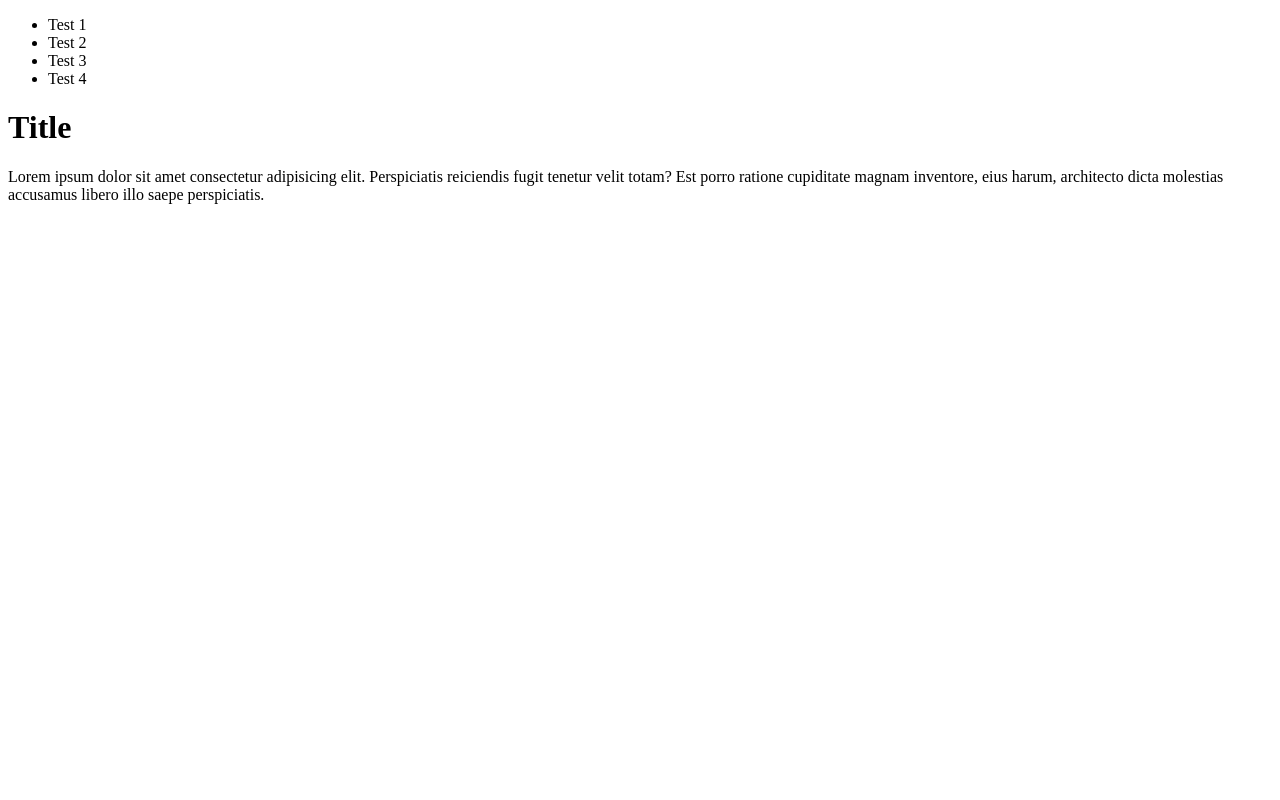
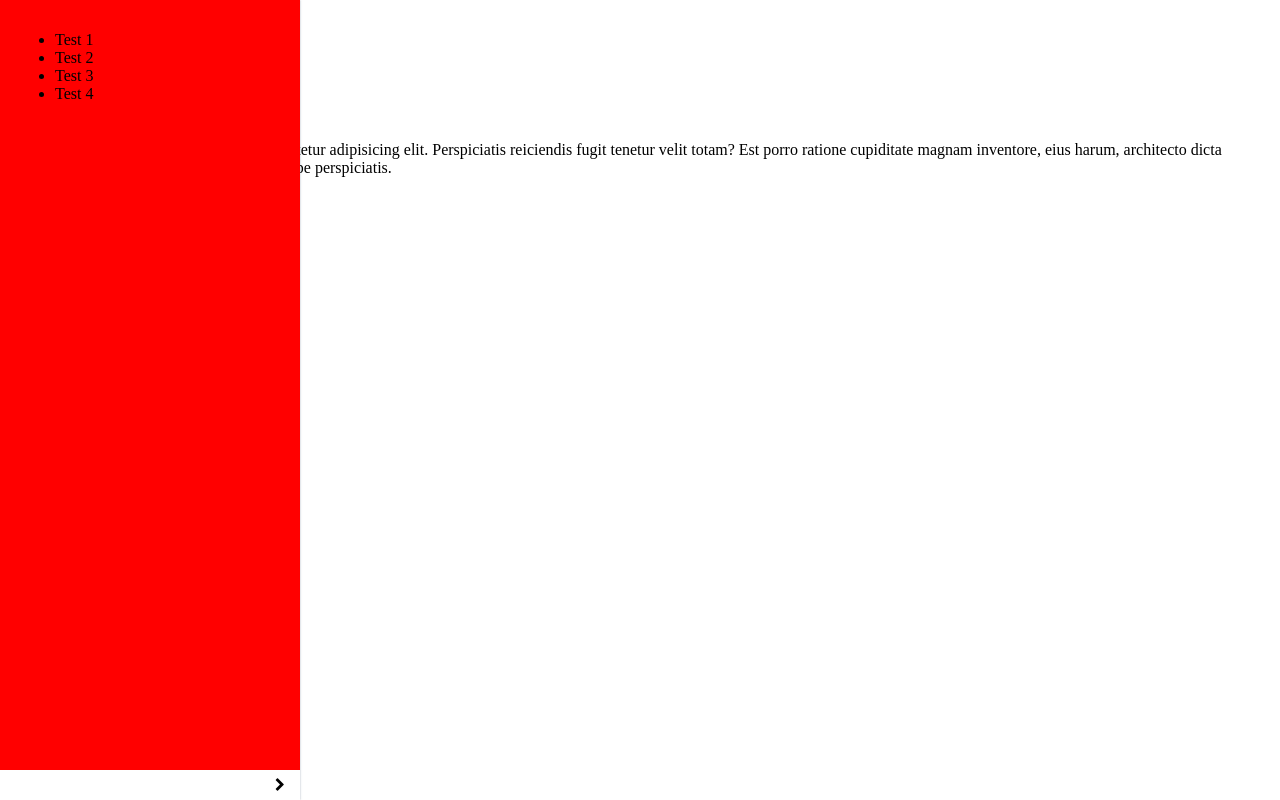
Before and after one commit to ivijan/flexible-sidebar-layout, an Angular app: page / in a window 1280 px wide. Built offline with nearby package versions, Linux system fonts and the light colour scheme; what angular-font-awesome would draw is missing.

Commit message:
FSL - component optimization & font awesome fix

```diff
--- a/src/app/app.component.html
+++ b/src/app/app.component.html
@@ -1,4 +1,4 @@
-<fsl-flexible-sidebar-layout>
+<app-flexible-sidebar-layout>
   <div class="page-sidebar">
     <ul>
       <li>
@@ -24,4 +24,4 @@
       <p>Lorem ipsum dolor sit amet consectetur adipisicing elit. Perspiciatis reiciendis fugit tenetur velit totam? Est porro ratione cupiditate magnam inventore, eius harum, architecto dicta molestias accusamus libero illo saepe perspiciatis.</p>
     </div>
   </div>
-</fsl-flexible-sidebar-layout>
+</app-flexible-sidebar-layout>
--- a/src/app/app.component.ts
+++ b/src/app/app.component.ts
@@ -7,4 +7,10 @@ import { Component } from '@angular/core';
 })
 export class AppComponent {
   title = 'app';
+
+  toggleSidebar(event) {
+    event.preventDefault();
+    const flexRoot = document.getElementsByClassName('flex-layout-wrapper') as HTMLCollection;
+    flexRoot[0].classList.toggle('flex-layout-closed');
+  }
 }
--- a/src/app/flexible-sidebar-layout/flexible-sidebar-layout.component.scss
+++ b/src/app/flexible-sidebar-layout/flexible-sidebar-layout.component.scss
@@ -0,0 +1,163 @@
+//variables
+$flex-sidebar-width: 300px;
+$flex-sidebarCollapsed-width: 56px;
+$flex-media-breakpoint-m: 1440px;
+$flex-media-breakpoint-s: 1024px;
+$flex-button-padding: 15px;
+$flex-button-height: $flex-button-padding * 2;
+//wrapper
+.flex-layout-wrapper {
+  height: 100%;
+  overflow: hidden;
+}
+
+//sidebar
+.flex-layout-sidebar {
+  width: $flex-sidebar-width;
+  height: 100%;
+  position: absolute;
+  top: 0;
+  vertical-align: top;
+  z-index: 1;
+  box-shadow: 0 0 2px rgba(111, 124, 145, 0.58);
+  transition: transform 0.5s;
+  @media (max-width: $flex-media-breakpoint-s) {
+    &:not(.flex-layout-closed) {
+      transition: width 0.5s, visibility 0s;
+    }
+    .flex-layout-closed>& {
+      visibility: hidden;
+      width: 0;
+      transition: width 0.5s, visibility 0.5s 0.5s;
+    }
+  }
+  @media (max-width: $flex-media-breakpoint-m) and (min-width: $flex-media-breakpoint-s + 1px) {
+    .flex-layout-collapsible:not(.flex-layout-uncollapse)>& {
+      width: $flex-sidebarCollapsed-width;
+      &:hover {
+        width: $flex-sidebar-width;
+        transition: width 0.5s;
+      }
+    }
+    .flex-layout-uncollapse>& {
+      width: $flex-sidebar-width;
+    }
+  }
+}
+
+.flex-layout-sidebar-header {
+  text-align: right;
+  background-color: #fff;
+  width: 100%;
+  .flex-layout-closed & {
+    visibility: hidden;
+  }
+}
+
+.flex-layout-sidebar-content {
+  overflow: hidden;
+  height: 100%;
+  @media (max-width: $flex-media-breakpoint-m) and (min-width: $flex-media-breakpoint-s + 1px) {
+    height: calc(100% - #{$flex-button-height});
+  }
+}
+
+.flex-layout-sidebar-header,
+.flex-layout-header-button {
+  display: none;
+}
+
+@media (max-width: $flex-media-breakpoint-s) {
+  .flex-layout-sidebar-header {
+    display: inline-block;
+  }
+  .flex-layout-header-button {
+    .flex-layout-closed & {
+      display: inline-block;
+    }
+  }
+}
+
+.flex-layout-sidebar-header-btn,
+.flex-layout-sidebar-footer-btn {
+  display: inline-block;
+  box-sizing: border-box;
+}
+
+.flex-layout-sidebar-header-btn,
+.flex-layout-sidebar-footer-btn,
+.flex-layout-header-button {
+  height: $flex-button-height;
+  font: normal normal normal 14px/1 FontAwesome;
+  line-height: $flex-button-height;
+  text-decoration: none;
+  color: #000;
+  padding: 0 $flex-button-padding;
+}
+
+.flex-layout-sidebar-header-btn {
+  width: 100%;
+  text-align: center;
+  &:before {
+    content: "\f00d";
+  }
+}
+
+.flex-layout-header-button {
+  &:before {
+    content: "\f0c9";
+  }
+}
+
+.flex-layout-sidebar-footer-btn {
+  width: 100%;
+  text-align: right;
+  &:before {
+    content: "\f054";
+  }
+  .flex-layout-uncollapse & {
+    &:before {
+      content: "\f053";
+    }
+  }
+}
+
+.flex-layout-sidebar-footer {
+  display: none;
+  @media (max-width: $flex-media-breakpoint-m) and (min-width: $flex-media-breakpoint-s + 1px) {
+    display: block;
+  }
+}
+
+//content
+.flex-layout-content {
+  width: calc(100% - #{$flex-sidebar-width});
+  height: 100%;
+  display: inline-block;
+  position: relative;
+  vertical-align: top;
+  transition: transform 0.5s;
+  .flex-layout-left>& {
+    transform: translateX($flex-sidebar-width);
+  }
+  @media (max-width: $flex-media-breakpoint-m) {
+    .flex-layout-closed>& {
+      width: 100%;
+      transform: translateX(0);
+    }
+  }
+  @media (max-width: $flex-media-breakpoint-m) and (min-width: $flex-media-breakpoint-s + 1px) {
+    .flex-layout-collapsible:not(.flex-layout-uncollapse)>& {
+      width: calc(100% - #{$flex-sidebarCollapsed-width});
+    }
+    .flex-layout-collapsible.flex-layout-left:not(.flex-layout-uncollapse)>& {
+      transform: translateX($flex-sidebarCollapsed-width);
+    }
+    .flex-layout-uncollapse>& {
+      width: calc(100% - #{$flex-sidebar-width});
+    }
+    .flex-layout-uncollapse.flex-layout-left>& {
+      transform: translateX($flex-sidebar-width);
+    }
+  }
+}
--- a/src/app/flexible-sidebar-layout/flexible-sidebar-layout.component.ts
+++ b/src/app/flexible-sidebar-layout/flexible-sidebar-layout.component.ts
@@ -1,7 +1,7 @@
 import { Component, OnInit } from '@angular/core';
 
 @Component({
-  selector: 'fsl-flexible-sidebar-layout',
+  selector: 'app-flexible-sidebar-layout',
   templateUrl: './flexible-sidebar-layout.component.html',
   styleUrls: ['./flexible-sidebar-layout.component.scss']
 })
@@ -12,4 +12,18 @@ export class FlexibleSidebarLayoutComponent implements OnInit {
   ngOnInit() {
   }
 
+  toggleSidebar(event) {
+    event.preventDefault();
+    this.toggle('flex-layout-closed');
+  }
+
+  toggleCollapse(event) {
+    event.preventDefault();
+    this.toggle('flex-layout-uncollapse');
+  }
+
+  toggle(toggleClass) {
+    const flexRoot = document.getElementsByClassName('flex-layout-wrapper') as HTMLCollection;
+    flexRoot[0].classList.toggle(toggleClass);
+  }
 }
--- a/src/styles.scss
+++ b/src/styles.scss
@@ -1 +1,30 @@
 /* You can add global styles to this file, and also import other style files */
+
+div {
+  box-sizing: border-box;
+}
+
+body {
+  margin: 0;
+}
+
+.page-sidebar {
+  width: 100%;
+  min-width: 300px;
+  height: 100%;
+  background: red;
+  padding: 15px;
+}
+
+.page-wrapper {
+  width: 100%;
+  height: 100%;
+}
+
+.page-header {
+  padding: 15px;
+}
+
+.page-content {
+  padding: 15px;
+}
--- a/tslint.json
+++ b/tslint.json
@@ -117,13 +117,13 @@
     "directive-selector": [
       true,
       "attribute",
-      "fsl",
+      "app",
       "camelCase"
     ],
     "component-selector": [
       true,
       "element",
-      "fsl",
+      "app",
       "kebab-case"
     ],
     "use-input-property-decorator": true,
```
Also changed, not shown: .angular-cli.json.
